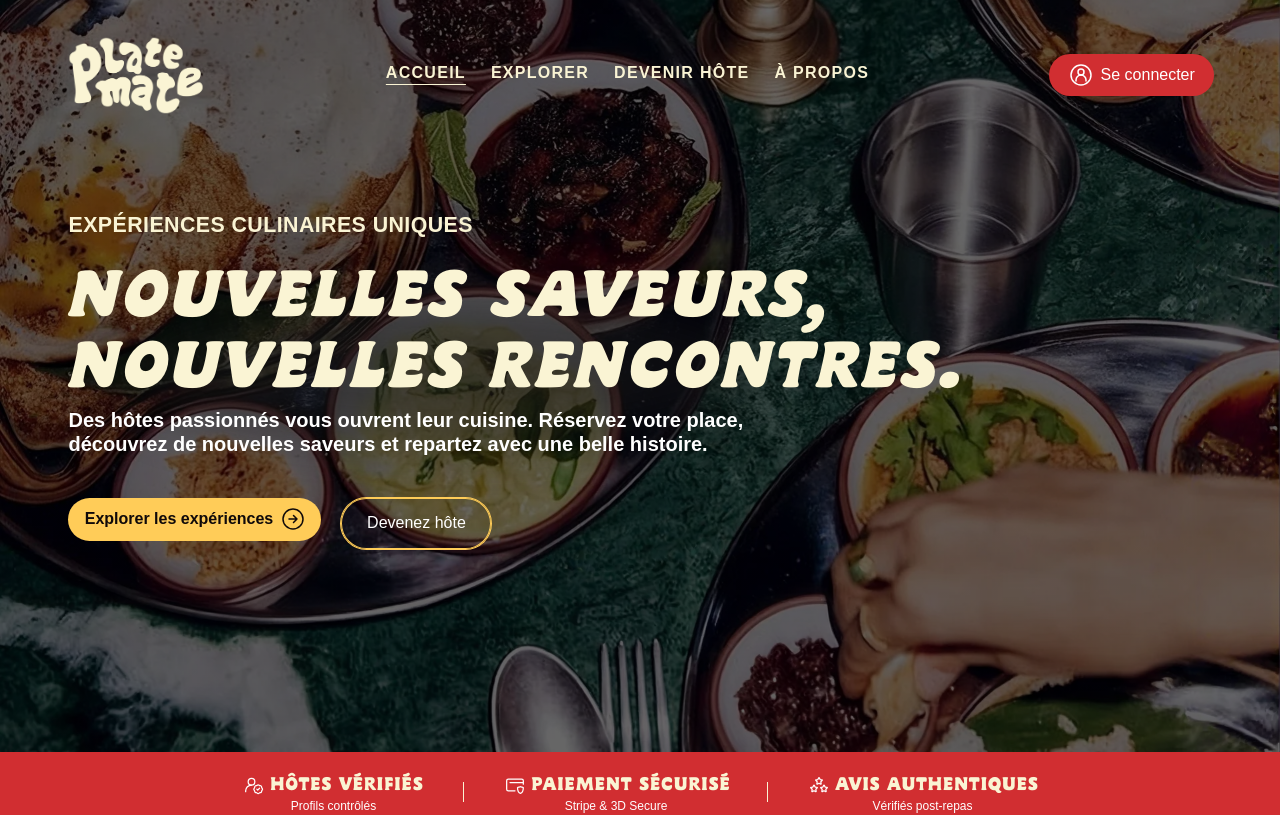
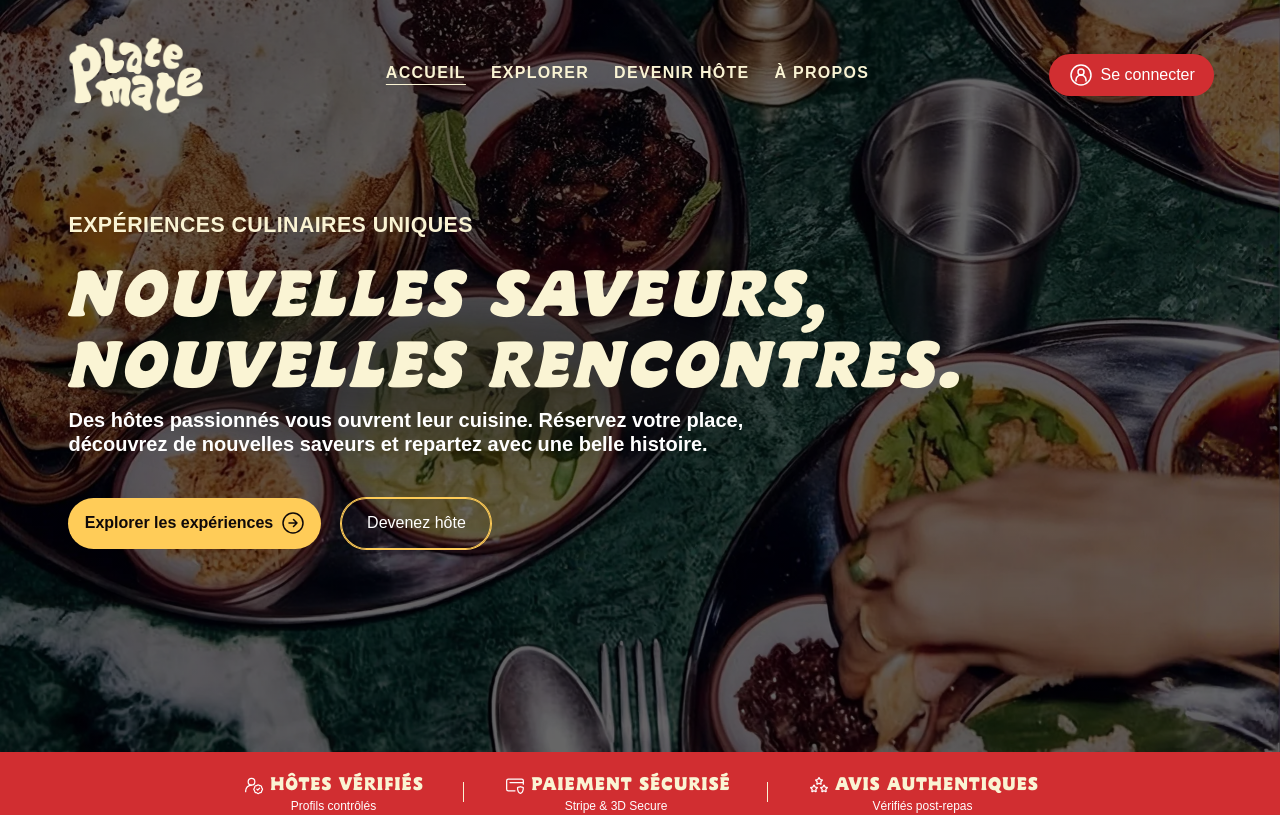
Before and after one commit to Mahkalix/PlateMate, a React (Vite) app in the folder frontend/: page / in a window 1280 px wide. Shown: the top 815 px of the page. Built offline with nearby package versions, Linux system fonts and the light colour scheme.

Commit message:
Aligner la hauteur des deux boutons du hero

```diff
--- a/frontend/scss/8_sections/_app-pages.scss
+++ b/frontend/scss/8_sections/_app-pages.scss
@@ -626,19 +626,19 @@
       font-weight: 500;
       line-height: 1.65;
       border: 0;
+      padding-block: 1.2rem;
     }
     .pm-button--outline {
       box-shadow:
         inset 0 0 0 0.1rem var(--pm-yellow),
         0 0 0 0.1rem var(--pm-yellow);
-      padding: 1.2rem 2.4rem;
+      padding-inline: 2.4rem;
     }
     align-items: flex-start;
     .pm-button:first-child {
       font-weight: 600;
       min-width: 25.3rem;
-      min-height: 42px;
-      padding: 8px 16px;
+      padding-inline: 1.6rem;
     }
     .pm-button:last-child {
       min-width: 150px;
```
